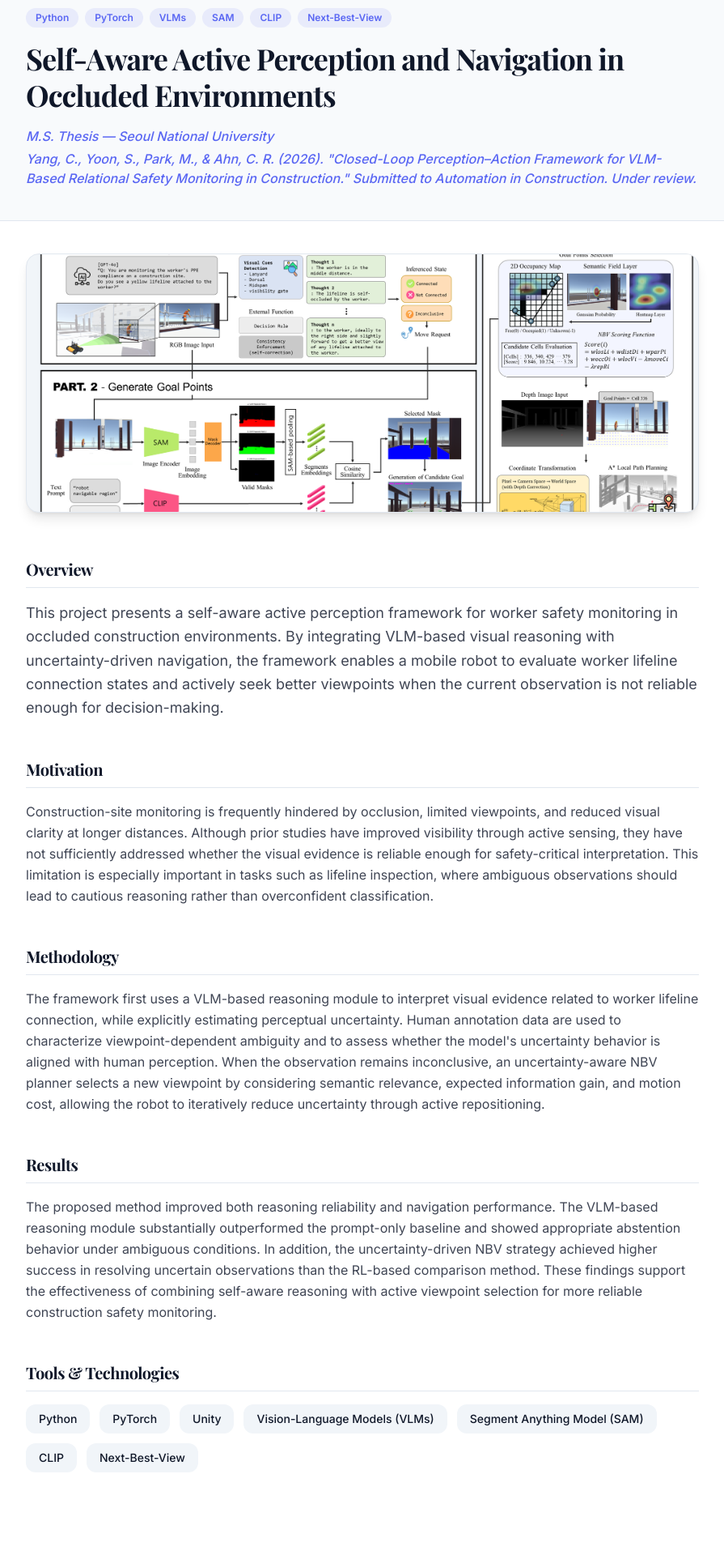
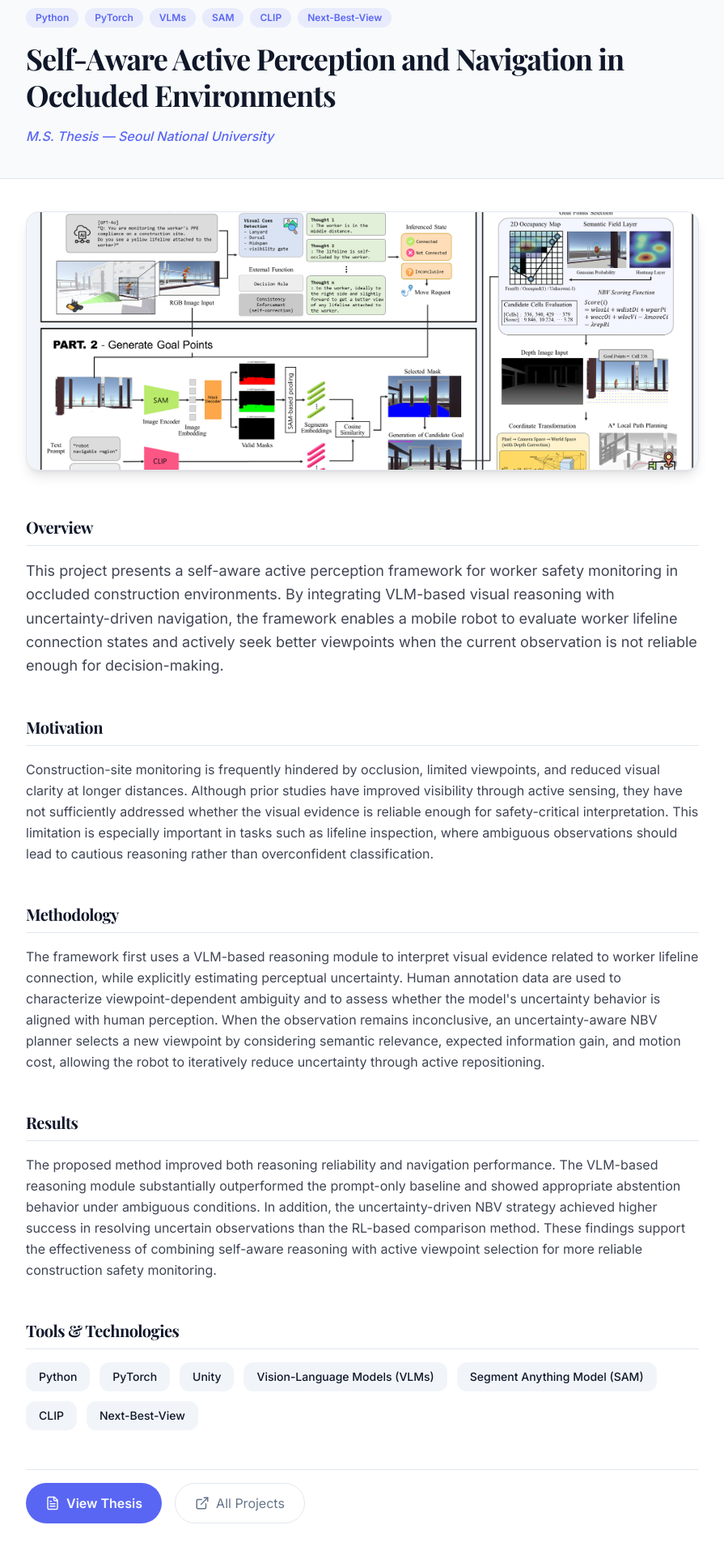
Before and after one commit to chaewony-17/chaewony-homepage, a React (Vite) app: page /projects/active-robot-vision in a window 1280 px wide. Shown: the part 154-2074 px from the top of the page at 81% size, without its empty margins (192-1087 px from the left). Before the commit the page ends 2028 px from the top, so only its background shows below. Built offline with nearby package versions, Linux system fonts and the light colour scheme; a web font is replaced by a local one.

Commit message:
Update-3

```diff
--- a/src/pages/ProjectDetail.tsx
+++ b/src/pages/ProjectDetail.tsx
@@ -48,9 +48,6 @@ export default function ProjectDetail() {
             {project.title}
           </h1>
           <p className="text-base text-primary font-medium italic">{details.venue}</p>
-	{details.relatedWork && (
-  	<p className="text-base text-primary font-medium italic mt-1">{details.relatedWork}</p>
-)}
         </div>
       </div>
 
@@ -126,7 +123,7 @@ export default function ProjectDetail() {
         )}
 
         {/* PDF Links */}
-        {!details.inProgress && (details.pdf || (details.pdfs && details.pdfs.length > 0)) && (
+        {!details.inProgress && (details.pdf || details.thesisUrl || (details.pdfs && details.pdfs.length > 0)) && (
           <motion.div
             initial={{ opacity: 0, y: 10 }}
             whileInView={{ opacity: 1, y: 0 }}
@@ -134,6 +131,17 @@ export default function ProjectDetail() {
             transition={{ duration: 0.5, delay: 0.6 }}
             className="pt-4 border-t border-border flex flex-wrap gap-4"
           >
+            {details.thesisUrl && (
+              <a
+                href={details.thesisUrl}
+                target="_blank"
+                rel="noopener noreferrer"
+                className="inline-flex items-center gap-2 px-6 py-3 rounded-full bg-primary text-primary-foreground font-semibold hover:bg-primary/90 hover:shadow-lg hover:-translate-y-0.5 transition-all duration-200"
+              >
+                <FileText size={18} />
+                View Thesis
+              </a>
+            )}
             {details.pdf && (
               <a
                 href={`${import.meta.env.BASE_URL}${details.pdf}`}
```
